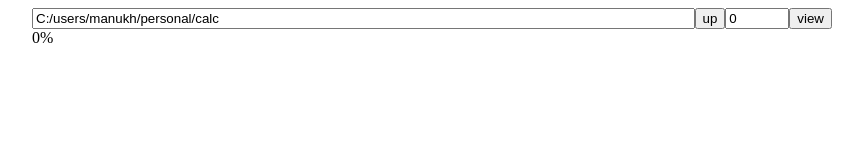
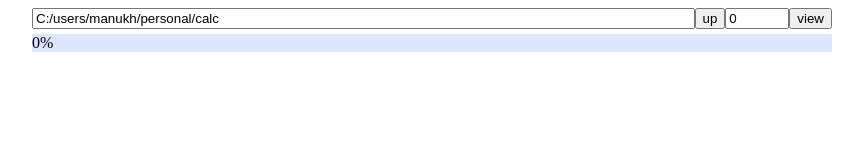
Before and after one commit to mahhov/dir-size-visualizer, a website: page src/index.html in a window 1280 px wide. Shown: the whole page, without its empty margins (208-1071 px from the left). Drawn offline with Linux system fonts and the light colour scheme; no server answers.

Commit message:
add progressBar

```diff
--- a/src/index.html
+++ b/src/index.html
@@ -11,6 +11,15 @@
 
 	.top #base-dir-input {
 		flex-grow: 1;
+	}
+
+	.progress-div {
+		margin-top: 5px;
+		background: rgb(220, 230, 255);
+	}
+
+	.progress-div #progress-bar {
+		background: #fff;
 	}
 
 	#output-div {
@@ -90,7 +99,11 @@
 	<button id="view-button">view</button>
 </div>
 
-<div id="progress-div">100%</div>
+<div class="progress-div">
+	<div id="progress-bar">
+		<span id="progress-text"></span>
+	</div>
+</div>
 
 <div id="output-div"></div>
 
@@ -118,8 +131,11 @@
 
 	let latestRequest;
 
-	let setProgress = (completed, total) =>
-		$('#progress-div').textContent = `${parseInt(completed / total * 100)}%`;
+	let setProgress = (completed, total) => {
+		let percentString = `${parseInt(completed / total * 100)}%`;
+		$('#progress-bar').style.width = percentString;
+		$('#progress-text').textContent = percentString;
+	};
 
 	let getItems = async baseDir => {
 		let completed = 0, total = 0;
```
